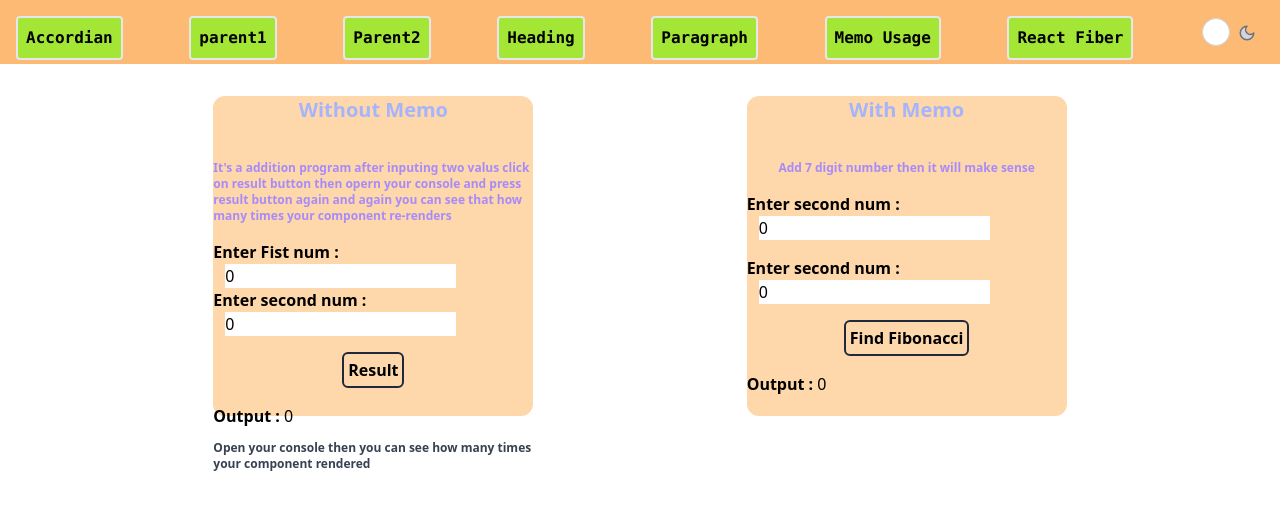
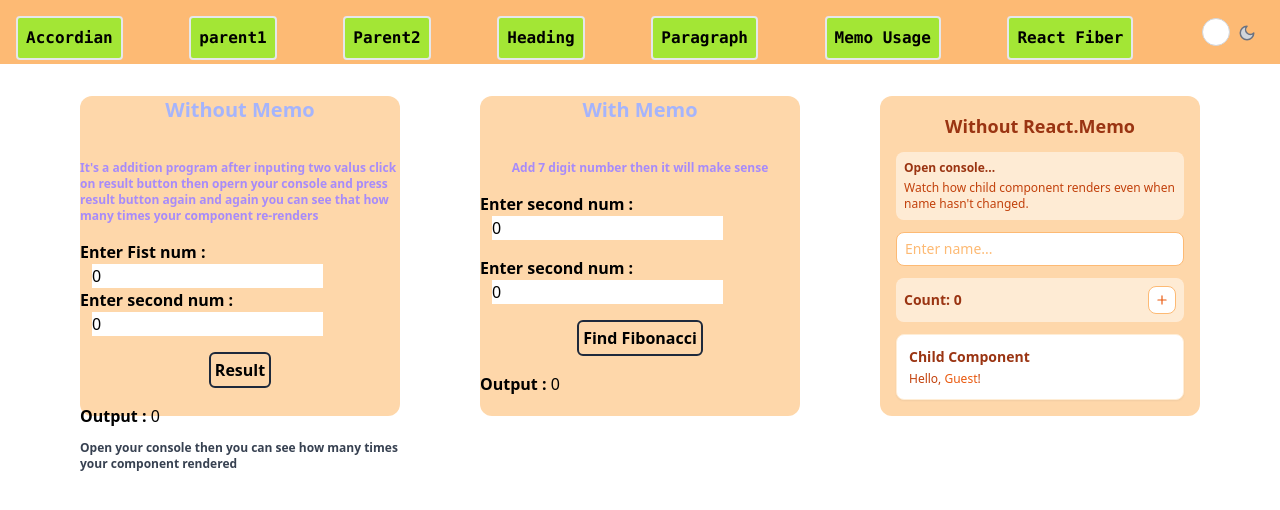
Before and after one commit to aleexxii/REACT-LEARNING, a React (Vite) app: page /use-memo in a window 1280 px wide. Shown: the top 510 px of the page. Built offline with nearby package versions, Linux system fonts and the light colour scheme; no server answers.

Commit message:
Added ReactMemo usage

```diff
--- a/src/Components/memoUsage/AdditionWithoutMemo.jsx
+++ b/src/Components/memoUsage/AdditionWithoutMemo.jsx
@@ -1,5 +1,6 @@
 import { useState } from "react";
 import AdditionWithMemo from "./AdditionWithMemo";
+import ReactMemo from "./ReactMemo";
 
 const Addition = () => {
   const [value1, setValue1] = useState(0);
@@ -82,7 +83,7 @@ const Addition = () => {
       </div>
 
         <AdditionWithMemo />
-
+        <ReactMemo />
     </div>
   );
 };
--- /dev/null
+++ b/src/Components/memoUsage/ReactMemo.jsx
@@ -0,0 +1,78 @@
+import { useState } from "react";
+import { Plus } from "lucide-react";
+
+const Child = ({ name }) => {
+  console.log("child rendered...", Math.random());
+  return (
+    <div className="p-3 bg-white rounded-lg shadow-sm border border-orange-100">
+      <h2 className="text-sm font-semibold text-orange-800 mb-1">
+        Child Component
+      </h2>
+      <p className="text-xs text-orange-700">
+        Hello,{" "}
+        <span className="font-medium text-orange-600">{name || "Guest"}</span>!
+      </p>
+    </div>
+  );
+};
+
+const ReactMemo = () => {
+  const [name, setName] = useState("");
+  const [count, setCount] = useState(0);
+
+  const countHandler = () => {
+    setCount(count + 1);
+  };
+
+  return (
+    <div className="h-80 w-80 bg-orange-200 rounded-xl p-4">
+      <div className="space-y-3">
+        <div className="text-center">
+          <h1 className="text-lg font-bold text-orange-800">
+            Without React.Memo
+          </h1>
+        </div>
+
+        <div className="bg-white/50 rounded-lg p-2">
+          <h2 className="text-xs font-semibold text-orange-800 mb-1">
+            Open console...
+          </h2>
+          <p className="text-xs text-orange-700">
+            Watch how child component renders even when name hasn't changed.
+          </p>
+        </div>
+
+        <div className="space-y-1">
+          <input
+            type="text"
+            value={name}
+            onChange={(e) => setName(e.target.value)}
+            className="w-full px-2 py-1.5 text-sm border border-orange-300 rounded-lg
+                     focus:ring-1 focus:ring-orange-300 focus:border-orange-400
+                     bg-white text-orange-800 placeholder-orange-300"
+            placeholder="Enter name..."
+          />
+        </div>
+
+        <div className="bg-white/50 rounded-lg p-2 flex items-center justify-between">
+          <span className="text-sm font-semibold text-orange-800">
+            Count: {count}
+          </span>
+          <button
+            onClick={countHandler}
+            className="p-1.5 bg-white text-orange-600 rounded-lg
+                     hover:bg-orange-100 transition-colors duration-200
+                     flex items-center justify-center border border-orange-300"
+          >
+            <Plus size={14} />
+          </button>
+        </div>
+        <div>
+          <Child name={name} />
+        </div>
+      </div>
+    </div>
+  );
+};
+
+export default ReactMemo;
```
